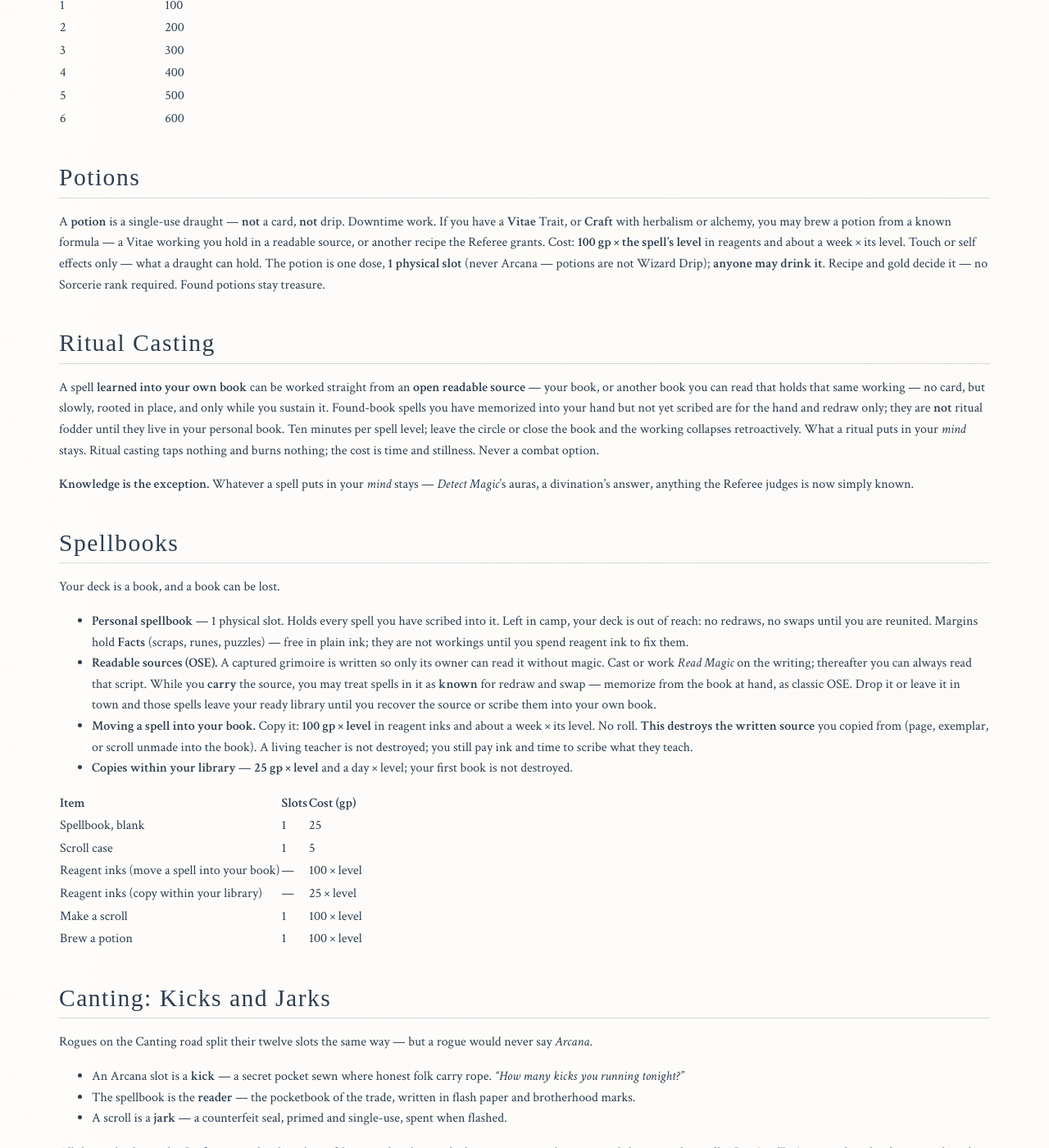
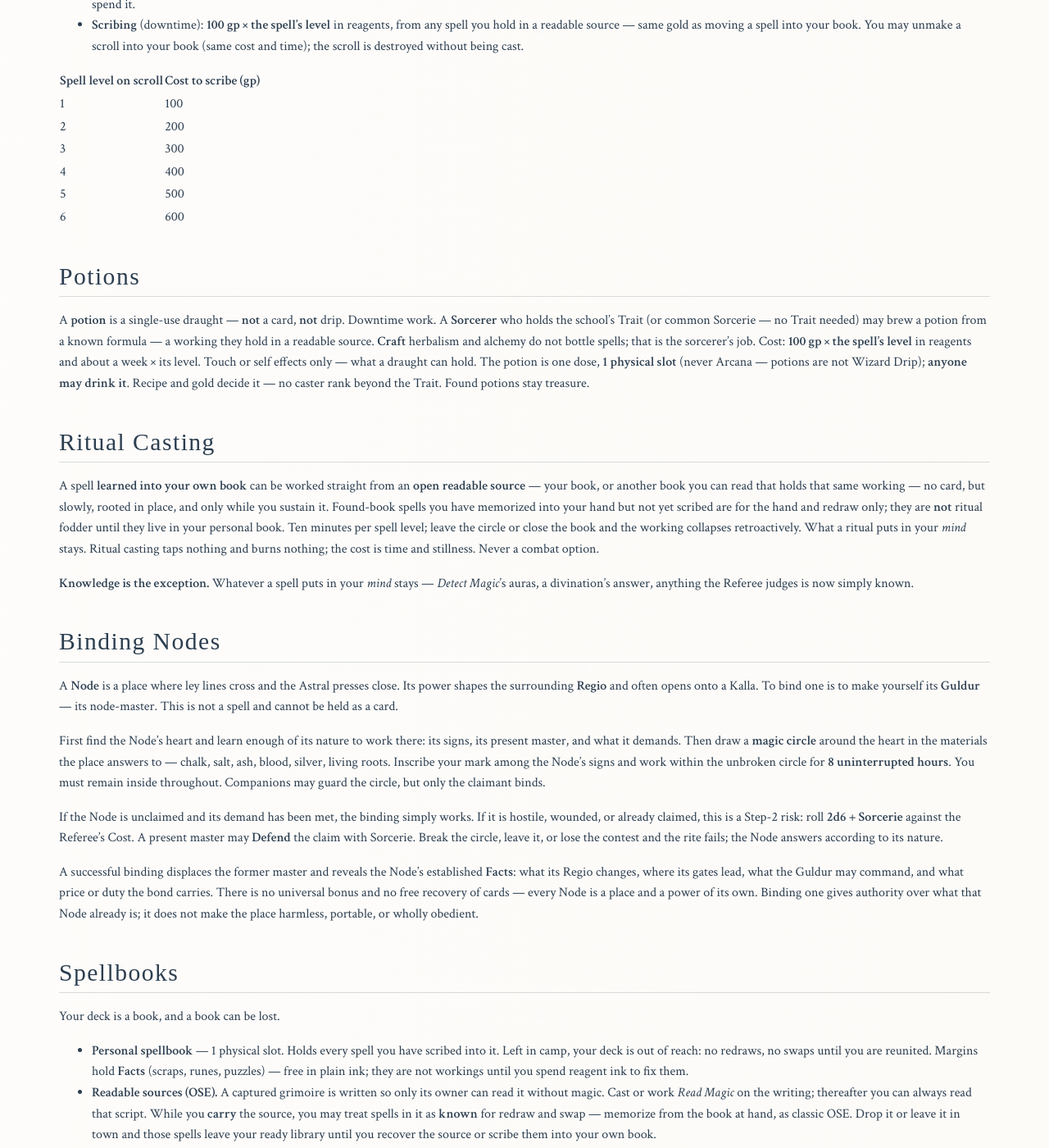
Before and after one commit to paulabrams/burners, a Jekyll site: the page built from markdown/burners-sorcerie.md, in a window 1280 px wide and 1400 px high, scrolled down 4397 px. Shown: the whole window at 82% size. Built offline with Jekyll 4.4.1, drawn with Linux system fonts in a browser that asks for light colours; some web fonts are replaced; some of the changed text lies outside the part shown.

Commit message:
Publish local draft: clarify Sorcerie practices and card states
Co-authored-by: Cursor <cursoragent@cursor.com>

```diff
--- a/markdown/burners-sorcerie.md
+++ b/markdown/burners-sorcerie.md
@@ -39,10 +39,11 @@ Every card in your hand is in exactly one zone. **Tapped, lasting, and burned ca
 still occupy hand size** until recovered (or lasting ends).
 
 | Zone | Meaning |
-| --- | --- | --- |
+| --- | --- |
 | **Ready** | In hand, untapped — cast it any time. |
-| **Tapped** | Cast. In your discard, or *in play* while a lasting effect runs. |
-| **Burned** | Exiled as fuel. In your discard, or used as a token. |
+| **Discard** | Cast, with no lasting effect. |
+| **In play** | Cast, with a lasting effect running. Moves to Discard when the effect ends. |
+| **Burned** | Exiled — a step beyond Discard. Cannot be used until recovered. |
 
 **Lasting** is a special case: the card stays *in play* while the effect runs. On sleep
 redraw or a one-hour swap you may leave lasting cards in place; swapping one out or
@@ -68,6 +69,12 @@ throw a 6th. The power is in the practitioner.
 **A school is trained-only.** Each of the seven people-schools keeps its own secret
 language and spell list; you must hold a Trait in that school to touch it at all. The
 common Sorcerie school asks no Trait — being a Sorcerer is grammar enough.
+
+**Hedge wizards.** Village casters, chapel priests, roadside apothecaries — still
+**Sorcerers**. Same cards, same Arcana split. They may work common Sorcerie alone, or a
+people-school without the high look (Vitae in mortar-and-vial drip is still Vitae). The
+school is the Trait and the list; the drip is costume. There is no separate Craft hedge
+school for mending — healing stays Vitae.
 
 **Canting is the exception.** The rogue's school rolls **Craft**, not Sorcerie. A
 **Journeyman (Craft 1+)** with the **Canting** Trait may learn, hold, and cast Canting
@@ -124,7 +131,9 @@ Arcana slots **never** also count toward the empty-inventory Initiative dice (ma
 
 An Arcana slot may carry a physical item — but only **Wizard Drip**: staff, wand, rod,
 orb, ring, runed robe, talisman, the costume of the craft. Each item costs its **full
-normal slot cost** (a staff is 3 Arcana slots, not 1).
+normal slot cost** (a staff is 3 Arcana slots, not 1). Hedge drip counts the same —
+goat-horn hat, hand-bell, mortar, vial-rack — as long as it is the costume of *that*
+caster's craft.
 
 - Drip keeps its mundane function. A wizard's staff is still a staff — swing it, lean on
   it, bar a door with it.
@@ -252,13 +261,14 @@ each; it may ride in a **physical or Arcana** slot.
 
 ## Potions
 
-A **potion** is a single-use draught — **not** a card, **not** drip. Downtime work. If
-you have a **Vitae** Trait, or **Craft** with herbalism or alchemy, you may brew a potion
-from a known formula — a Vitae working you hold in a readable source, or another recipe
-the Referee grants. Cost: **100 gp × the spell's level** in reagents and about a week ×
-its level. Touch or self effects only — what a draught can hold. The potion is one dose,
-**1 physical slot** (never Arcana — potions are not Wizard Drip); **anyone may drink it**.
-Recipe and gold decide it — no Sorcerie rank required. Found potions stay treasure.
+A **potion** is a single-use draught — **not** a card, **not** drip. Downtime work. A
+**Sorcerer** who holds the school's Trait (or common Sorcerie — no Trait needed) may brew
+a potion from a known formula — a working they hold in a readable source. **Craft**
+herbalism and alchemy do not bottle spells; that is the sorcerer's job. Cost: **100 gp ×
+the spell's level** in reagents and about a week × its level. Touch or self effects only
+— what a draught can hold. The potion is one dose, **1 physical slot** (never Arcana —
+potions are not Wizard Drip); **anyone may drink it**. Recipe and gold decide it — no
+caster rank beyond the Trait. Found potions stay treasure.
 
 ## Ritual Casting
 
@@ -273,6 +283,32 @@ and stillness. Never a combat option.
 
 **Knowledge is the exception.** Whatever a spell puts in your *mind* stays — *Detect
 Magic*'s auras, a divination's answer, anything the Referee judges is now simply known.
+
+## Binding Nodes
+
+A **Node** is a place where ley lines cross and the Astral presses close. Its power shapes
+the surrounding **Regio** and often opens onto a Kalla. To bind one is to make yourself
+its **Guldur** — its node-master. This is not a spell and cannot be held as a card.
+
+First find the Node's heart and learn enough of its nature to work there: its signs, its
+present master, and what it demands. Then draw a **magic circle** around the heart in the
+materials the place answers to — chalk, salt, ash, blood, silver, living roots. Inscribe
+your mark among the Node's signs and work within the unbroken circle for **8 uninterrupted
+hours**. You must remain inside throughout. Companions may guard the circle, but only the
+claimant binds.
+
+If the Node is unclaimed and its demand has been met, the binding simply works. If it is
+hostile, wounded, or already claimed, this is a Step-2 risk: roll **2d6 + Sorcerie**
+against the Referee's Cost. A present master may **Defend** the claim with Sorcerie. Break
+the circle, leave it, or lose the contest and the rite fails; the Node answers according
+to its nature.
+
+A successful binding displaces the former master and reveals the Node's established
+**Facts**: what its Regio changes, where its gates lead, what the Guldur may command, and
+what price or duty the bond carries. There is no universal bonus and no free recovery of
+cards — every Node is a place and a power of its own. Binding one gives authority over
+what that Node already is; it does not make the place harmless, portable, or wholly
+obedient.
 
 ## Spellbooks
 
```
Also changed, not shown: 3 other files.
